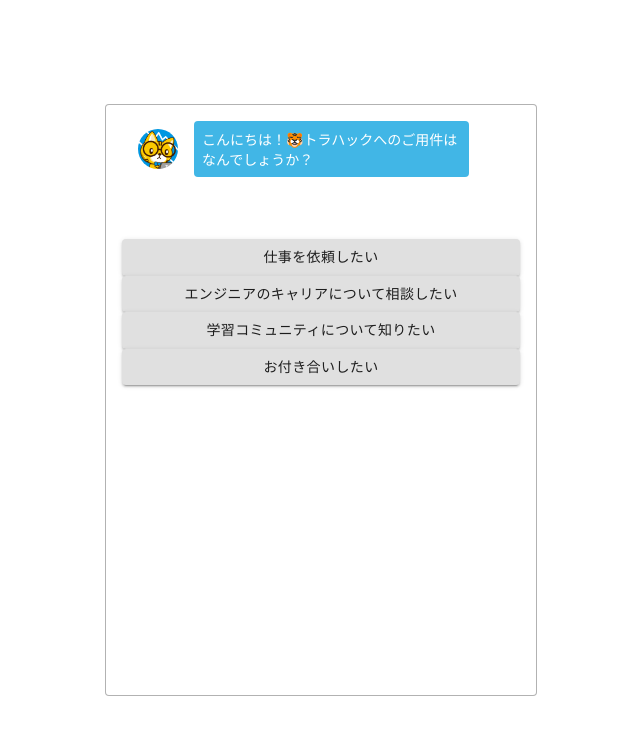
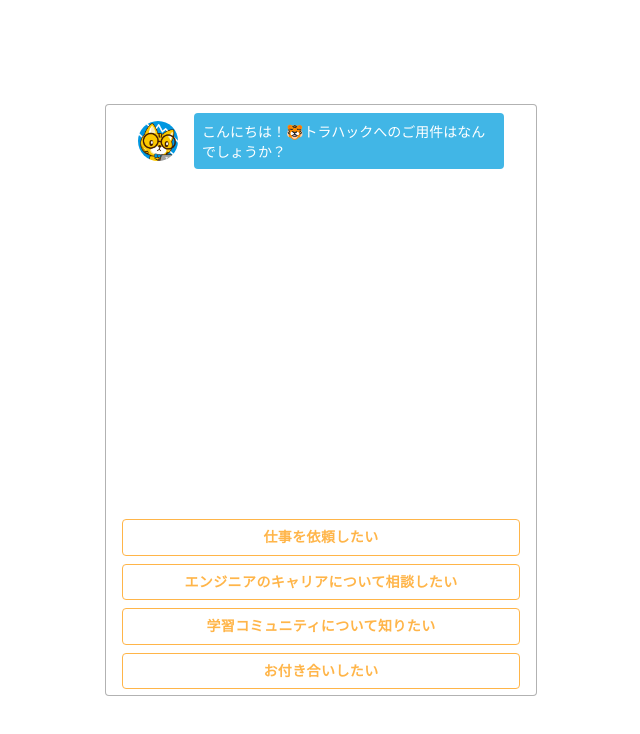
Before and after one commit to yuuki-katsuta/react-chatbot, a React (Create React App) app: page / in a window 1280 px wide. Shown: the top 734 px of the page, without its empty margins (319-959 px from the left). Built offline with nearby package versions, Linux system fonts and the light colour scheme.

Commit message:
Material UIのスタイル変更

```diff
--- a/src/App.jsx
+++ b/src/App.jsx
@@ -36,15 +36,22 @@
     })
 
     this.setState({
-      //次のクエスチョンを表示したら、その質問に対する回答を表示したい
+
+      //回答コンポーネントに表示するデータとチャットコンポーネントに表示するデータをセットする
+
+      //回答コンポーネントに表示するデータ
       answers: this.state.dataset[nextQuestionId].answers,  //nextQuestionIdは最初はinit
       //ここでanswerの配列には、{ content: "仕事を依頼したい", nextId: "job_offer" },のようなデータが入る
 
-      //chats更新
+      //チャットコンポーネントに表示するデータ
       chats: chats,
-      currentId: nextQuestionId　//回答したら次の質問のIDにしたい
+      //chatsは、[{key: value},{key: value}]
+      //chatは、{text:string, type:string}の連想配列
+
+      currentId: nextQuestionId　//現在の質問ID
     })
     console.log(chats)
+    console.log(this.state.dataset[nextQuestionId].answers)
   }
 
   //回答したときの処理(回答がchatに追加される)
@@ -66,6 +73,7 @@
         this.setState({
           chats: chats
           //this.state.chats.push(chat)では直接chatを変更しているのでダメ
+          //ここでstate が変更されたのでChatコンポーネントがrenderされる
         })
 
         //回答したら次の質問を表示する
--- a/src/components/Answer.jsx
+++ b/src/components/Answer.jsx
@@ -1,18 +1,32 @@
 import React from 'react'
 
 //Material UIの読み込み
-import { makeStyles } from '@material-ui/core/styles';
+import { makeStyles, createStyles } from '@material-ui/core/styles';
 import Button from '@material-ui/core/Button';
 
-const useStyles = makeStyles((theme) => ({
-  root: {
-  },
-}));
+const useStyles = makeStyles(() => (
+  createStyles({
+    "button": {
+      borderColor: "#FFB549",
+      color: "#FFB549",
+      fontWeight: 600,
+      marginBottom: "8px",
+      "&:hover": {
+        backgroundColor: "#FFB549",
+        color: "#fff"
+      }
+    }
+  })
+))
+
 
 const Answer = (props) => {
-  //const classes = useStyles();
+  const classes = useStyles();
+  //useStylesの返り値をclassesに入れる
   return (
-    <Button variant="contained" onClick={() => { props.select(props.content, props.nextId) }}>
+    <Button
+      className={classes.button}
+      variant="outlined" onClick={() => { props.select(props.content, props.nextId) }}>
       {props.content}
     </Button>
   )
--- a/src/components/chat.jsx
+++ b/src/components/chat.jsx
@@ -11,7 +11,7 @@
   //これで、質問（左表示）、回答（右表示）かを分けている
   const isQuestion = (props.type === 'question')
   const classes = isQuestion ? 'p-chat__row' : 'p-chat__reverse'
-  //isQuestionがtruenaなら、p-chat__rowを適用
+  //isQuestionがtrueなら、p-chat__rowを適用
   //p-chat__rowは左から表示　p-chat__reverseは右表示
 
   return (
--- a/src/components/chats.jsx
+++ b/src/components/chats.jsx
@@ -1,22 +1,26 @@
 import React from 'react'
 import { Chat } from './index'
 //material UI
-import { makeStyles } from '@material-ui/core/styles';
+import { makeStyles, createStyles } from '@material-ui/core/styles';
 import List from '@material-ui/core/List';
 
 
-const useStyles = makeStyles((theme) => ({
-  root: {
-    width: '100%',
-    maxWidth: '36ch',
-    backgroundColor: theme.palette.background.paper,
-  },
-}));
+
+const useStyles = makeStyles(() => (
+  createStyles({
+    "chats": {
+      height: 400,
+      padding: 0,
+      overflow: 'auto',
+      //高さ４００を超えたらスクロールバーを表示する設定
+    }
+  })
+));
 
 const Chats = (props) => {
   const classes = useStyles();
   return (
-    <List className={classes.root}>
+    <List className={classes.chats}>
       {props.chats.map((chat, index) => {
         return <Chat text={chat.text} type={chat.type} key={index.toString()} />
       })}
```
